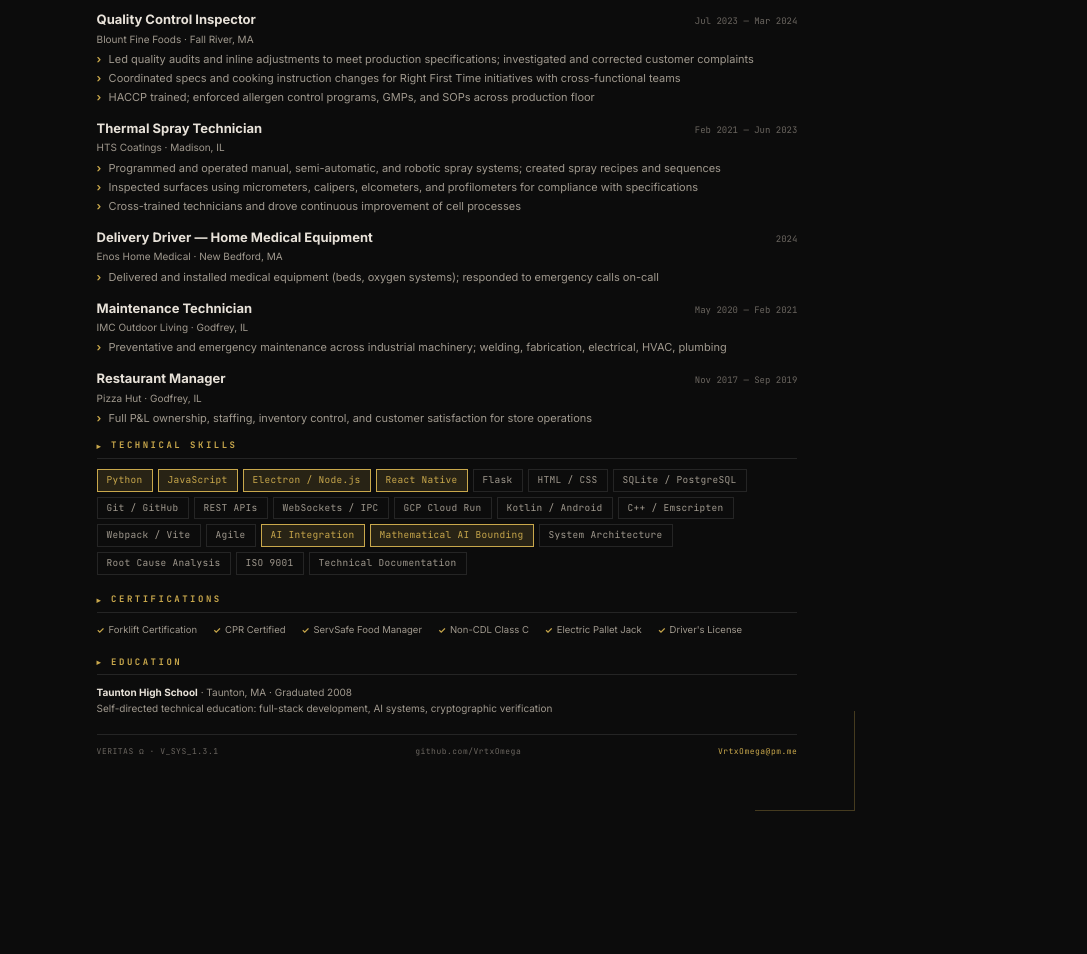
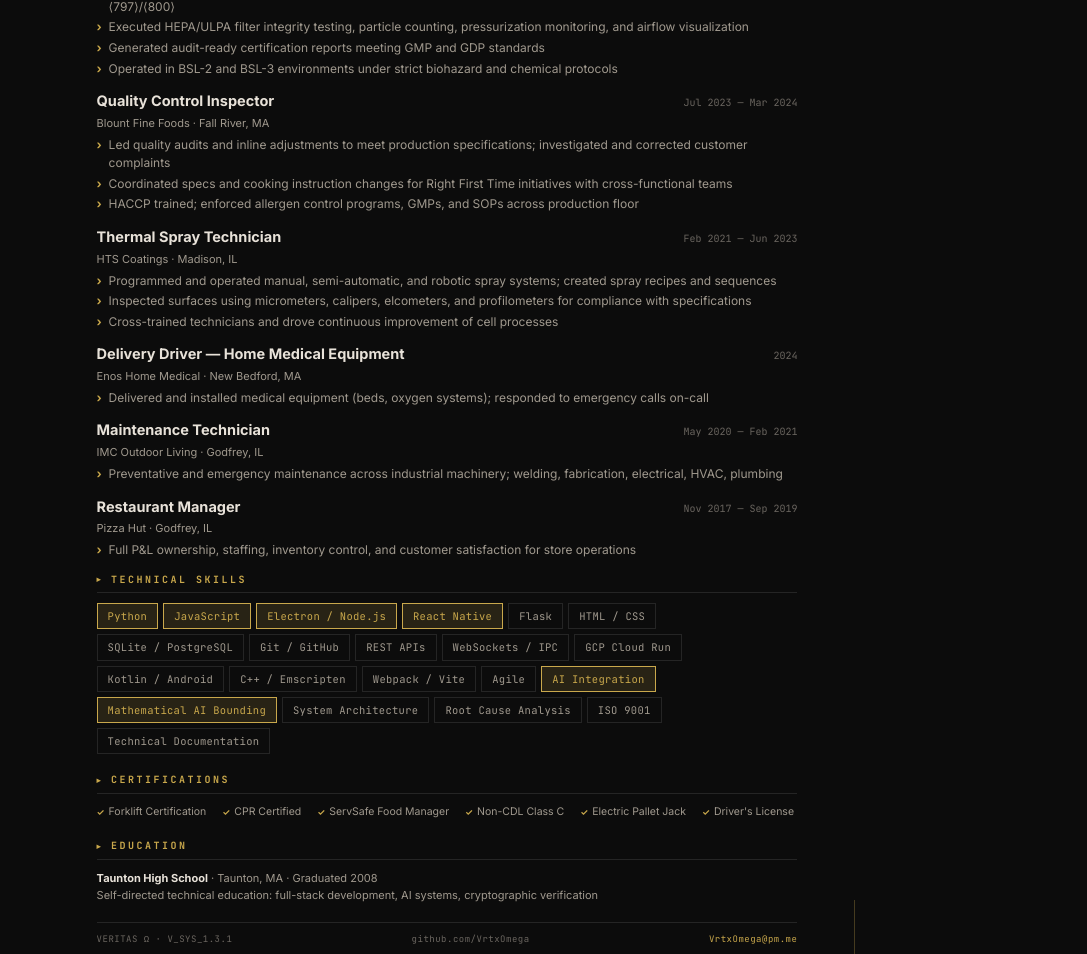
Before and after one commit to VrtxOmega/veritas-portfolio, a website: page public/assets/resume.html in a window 1280 px wide. Shown: the part 1002-1956 px from the top of the page, without its empty margins (193-1280 px from the left). Before the commit the page ends 1813 px from the top, so only its background shows below. Drawn offline with Linux system fonts and the light colour scheme.

Commit message:
style: bump all resume font sizes another 10%

```diff
--- a/public/assets/resume.html
+++ b/public/assets/resume.html
@@ -36,7 +36,7 @@
     background: var(--bg);
     color: var(--text);
     font-family: var(--font-body);
-    font-size: 12.5px;
+    font-size: 14px;
     line-height: 1.55;
     -webkit-font-smoothing: antialiased;
   }
@@ -80,7 +80,7 @@
     margin-bottom: 14px;
   }
   .header-left h1 {
-    font-size: 32px;
+    font-size: 35px;
     font-weight: 800;
     letter-spacing: -0.5px;
     color: var(--text);
@@ -92,7 +92,7 @@
   }
   .header-left .tagline {
     font-family: var(--font-mono);
-    font-size: 11px;
+    font-size: 12px;
     color: var(--gold);
     letter-spacing: 1.5px;
     text-transform: uppercase;
@@ -100,7 +100,7 @@
   .header-right {
     text-align: right;
     font-family: var(--font-mono);
-    font-size: 9.5px;
+    font-size: 10.5px;
     color: var(--text-secondary);
     line-height: 1.8;
   }
@@ -118,7 +118,7 @@
     border-left: 2px solid var(--gold);
     padding: 12px 16px;
     margin-bottom: 16px;
-    font-size: 11.5px;
+    font-size: 12.5px;
     color: var(--text-secondary);
     line-height: 1.65;
   }
@@ -147,7 +147,7 @@
   }
   .stat-num {
     font-family: var(--font-mono);
-    font-size: 24px;
+    font-size: 26px;
     font-weight: 700;
     color: var(--gold);
     line-height: 1;
@@ -155,7 +155,7 @@
   }
   .stat-label {
     font-family: var(--font-mono);
-    font-size: 7.5px;
+    font-size: 8.5px;
     text-transform: uppercase;
     letter-spacing: 1.2px;
     color: var(--muted);
@@ -164,7 +164,7 @@
   /* ─── SECTION HEADERS ─── */
   .section-title {
     font-family: var(--font-mono);
-    font-size: 9px;
+    font-size: 10px;
     font-weight: 700;
     text-transform: uppercase;
     letter-spacing: 2.5px;
@@ -196,18 +196,18 @@
   }
   .project-name {
     font-weight: 700;
-    font-size: 12px;
+    font-size: 13px;
     color: var(--text);
     margin-bottom: 2px;
   }
   .project-desc {
-    font-size: 10.5px;
+    font-size: 11.5px;
     color: var(--text-secondary);
     line-height: 1.5;
   }
   .project-metric {
     font-family: var(--font-mono);
-    font-size: 10px;
+    font-size: 11px;
     color: var(--gold);
     margin-top: 4px;
   }
@@ -225,17 +225,17 @@
   }
   .job-title {
     font-weight: 700;
-    font-size: 13px;
+    font-size: 14.5px;
     color: var(--text);
   }
   .job-date {
     font-family: var(--font-mono);
-    font-size: 9px;
+    font-size: 10px;
     color: var(--muted);
     white-space: nowrap;
   }
   .job-company {
-    font-size: 10px;
+    font-size: 11px;
     color: var(--text-secondary);
     margin-bottom: 4px;
   }
@@ -244,7 +244,7 @@
     padding: 0;
   }
   .job-bullets li {
-    font-size: 11px;
+    font-size: 12px;
     color: var(--text-secondary);
     line-height: 1.55;
     padding-left: 12px;
@@ -268,8 +268,8 @@
   }
   .skill {
     font-family: var(--font-mono);
-    font-size: 9.5px;
-    padding: 3px 9px;
+    font-size: 10.5px;
+    padding: 4px 10px;
     border: 1px solid var(--border);
     color: var(--text-secondary);
     letter-spacing: 0.3px;
@@ -288,7 +288,7 @@
     margin-bottom: 18px;
   }
   .cert {
-    font-size: 9.5px;
+    font-size: 10.5px;
     color: var(--text-secondary);
     display: flex;
     align-items: center;
@@ -303,7 +303,7 @@
 
   /* ─── EDUCATION ─── */
   .edu {
-    font-size: 10px;
+    font-size: 11px;
     color: var(--text-secondary);
     margin-bottom: 18px;
   }
@@ -319,7 +319,7 @@
     justify-content: space-between;
     align-items: center;
     font-family: var(--font-mono);
-    font-size: 8px;
+    font-size: 9px;
     color: var(--muted);
     letter-spacing: 0.5px;
   }
```
Also changed, not shown: 1 other file.
